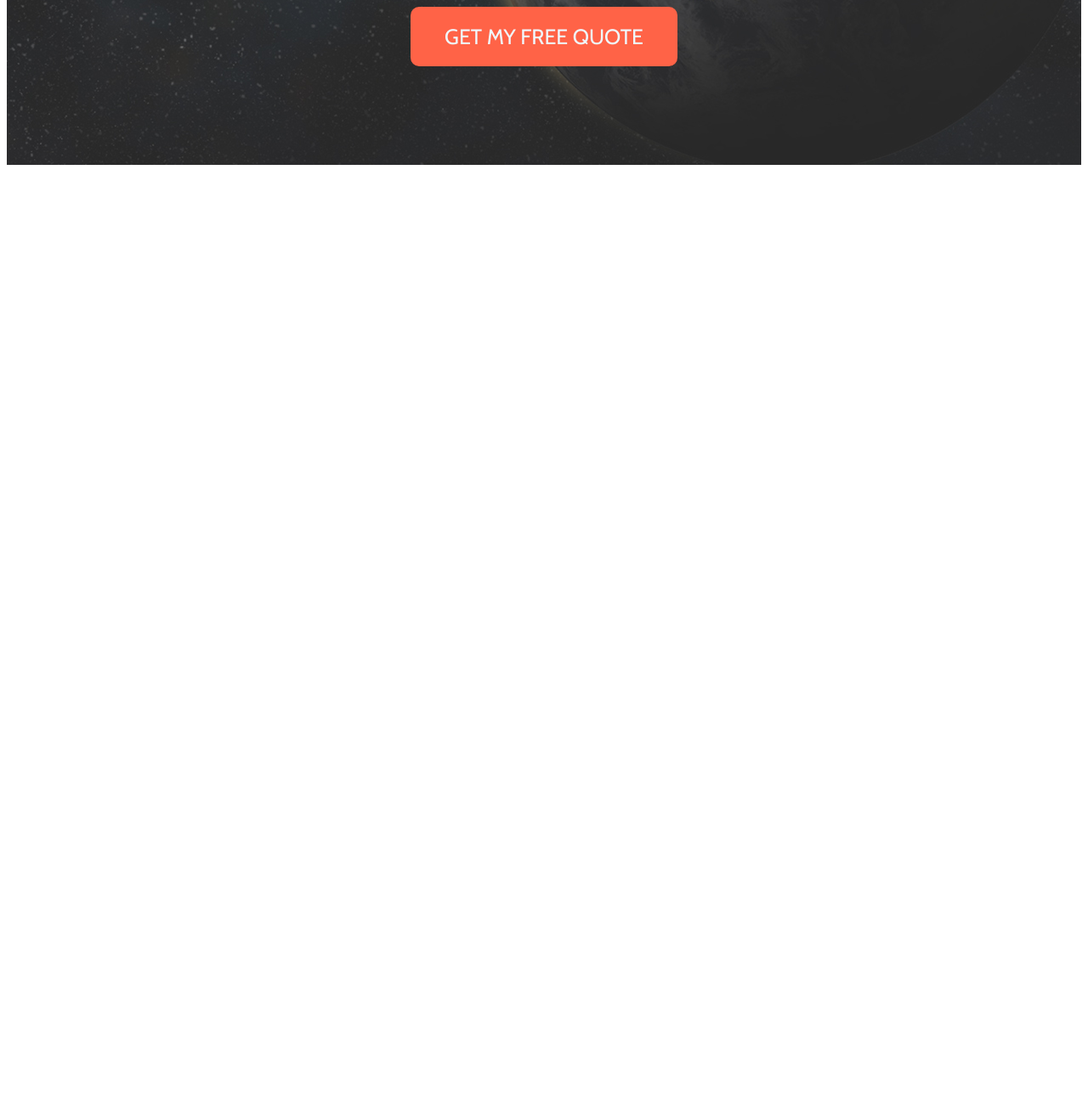
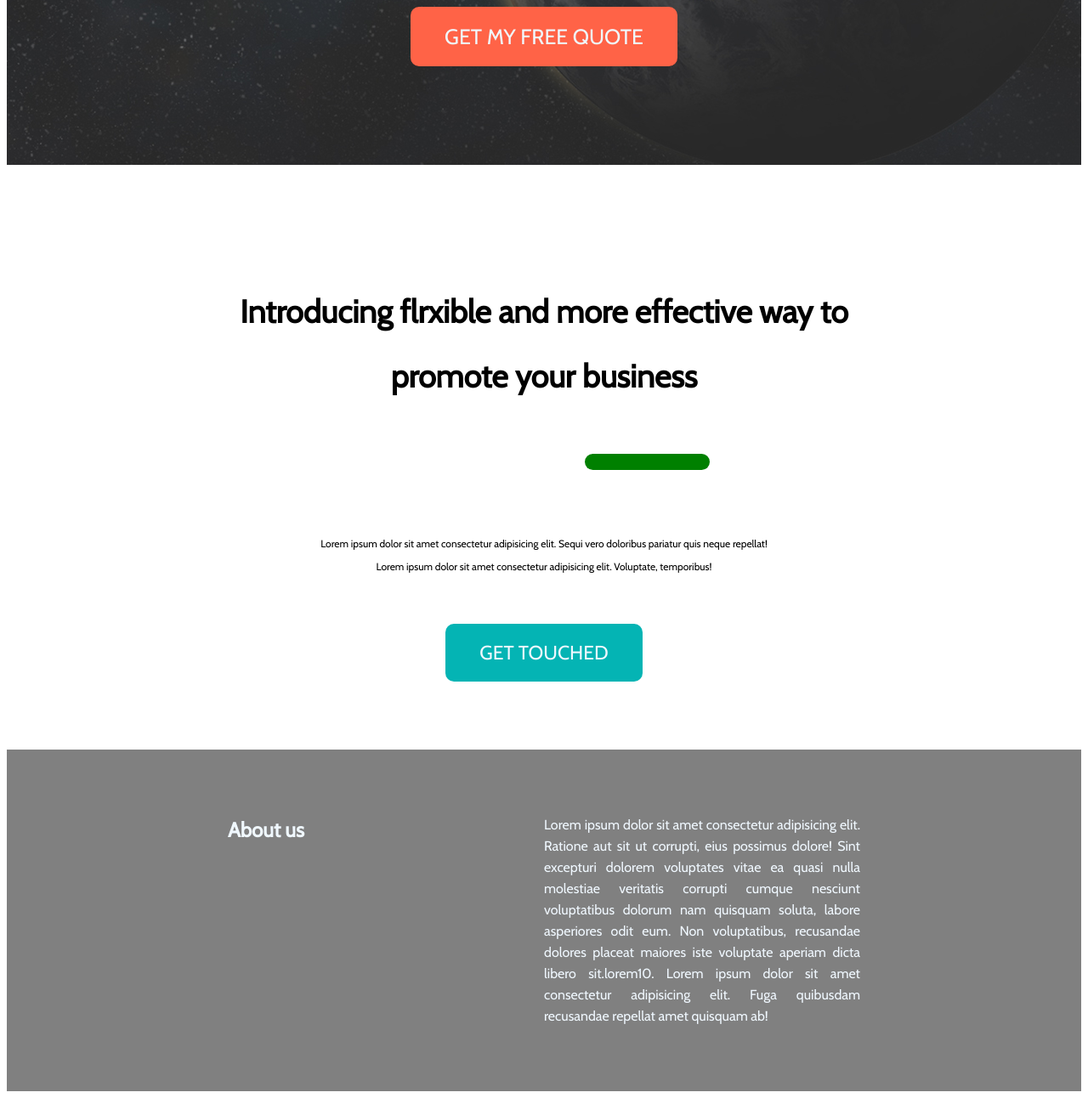
Before and after one commit to Reazour-Rahman/Galaxy, a plain HTML site: page index.html in a window 1280 px wide. Shown: the part 564-1856 px from the top of the page at 85% size. Before the commit the page ends 800 px from the top, so only its background shows below. Drawn offline with nearby package versions, Linux system fonts and the light colour scheme.

Commit message:
new section

```diff
--- a/index.html
+++ b/index.html
@@ -41,6 +41,32 @@
             </div>
         </section>
     </div>
+    <section class="bl">
+        <div class="two">
+            <h2>Introducing flrxible and more effective way to</h2>
+            <h2>promote your business</h2>
+        </div>
+        <br><br>
+        <div class="cp"><a href="">-</a></div> <br>
+
+        <div class="three">
+            <p>Lorem ipsum dolor sit amet consectetur adipisicing elit. Sequi vero doloribus pariatur quis neque repellat!</p>
+            <p>Lorem ipsum dolor sit amet consectetur adipisicing elit. Voluptate, temporibus!</p>
+        </div>
+    </section>
+    <div class="get">
+        <a target="blank" href="">GET TOUCHED</a>
+    </div>
+    <section class="d">
+        <div class="p">
+            <h1>About us</h1>
+        </div>
+        <div class="q">
+            <p>Lorem ipsum dolor sit amet consectetur adipisicing elit. Ratione aut sit ut corrupti, eius possimus dolore! Sint excepturi dolorem voluptates vitae ea quasi nulla molestiae veritatis corrupti cumque nesciunt voluptatibus dolorum nam quisquam
+                soluta, labore asperiores odit eum. Non voluptatibus, recusandae dolores placeat maiores iste voluptate aperiam dicta libero sit.lorem10. Lorem ipsum dolor sit amet consectetur adipisicing elit. Fuga quibusdam recusandae repellat amet
+                quisquam ab!</p>
+        </div>
+    </section>
 </body>
 
 </html>
--- a/style.css
+++ b/style.css
@@ -73,3 +73,72 @@
         background-image: url(images/background.jpg);
         height: 750px;
     }
+
+    .two {
+        text-align: center;
+        margin-top: 150px;
+        font-size: 25px;
+    }
+
+    .bl {
+        display: block;
+    }
+
+    .bl a {
+        background-color: green;
+        text-align: center;
+        margin-left: 680px;
+        padding-right: 70px;
+        padding-left: 70px;
+        padding-top: -30px;
+        padding-bottom: -40px;
+        text-decoration: none;
+        color: green;
+        border-radius: 10px;
+        margin-top: 10px;
+    }
+
+    .three {
+        text-align: center;
+        margin-top: 60px;
+    }
+
+    .three p {
+        font-size: 12px;
+    }
+
+    .get a {
+        background-color: rgb(4, 180, 180);
+        padding: 20px 40px;
+        font-size: 23px;
+        border-radius: 10px;
+        text-decoration: none;
+        color: aliceblue;
+        font-weight: 500;
+    }
+
+    .get {
+        text-align: center;
+        margin-top: 80px;
+        margin-bottom: 100px;
+    }
+
+    .d {
+        display: flex;
+        background-color: gray;
+        padding: 60px;
+    }
+
+    .p {
+        width: 50%;
+        margin-left: 200px;
+        color: aliceblue;
+    }
+
+    .q {
+        width: 50%;
+        margin-right: 200px;
+        text-align: justify;
+        line-height: 25px;
+        color: aliceblue;
+    }
```
